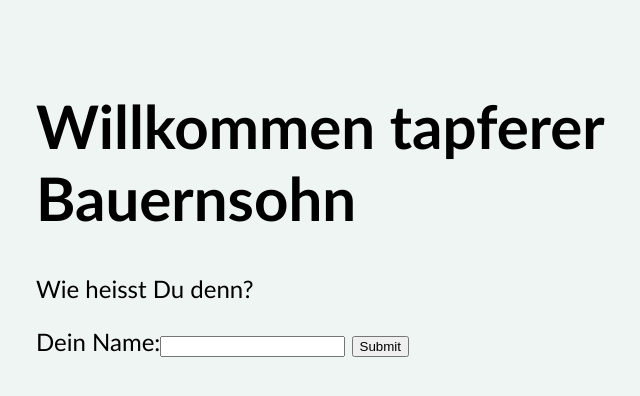
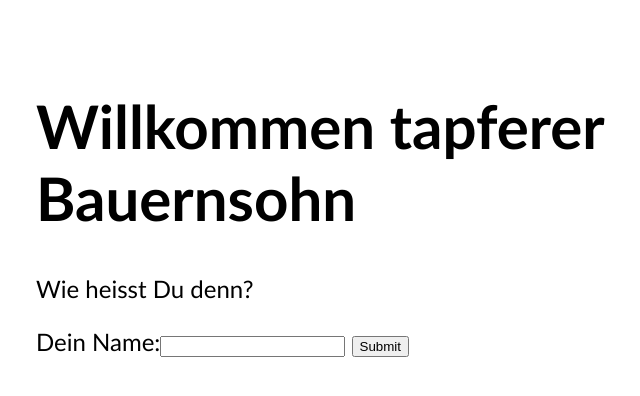
Before and after one commit to claudiopietra/Geotest, a Django app: template Geotest/templates/entername.html in a window 1280 px wide. Shown: the top 396 px of the page, without its empty margins (22-662 px from the left). Run offline with Django 3.2, Linux system fonts and the light colour scheme; the template is opened without the code that fills it: values that come from a table or form of the project are taken from there, others are empty.

Commit message:
Update Geotest.css

```diff
--- a/static/Geotest.css
+++ b/static/Geotest.css
@@ -15,7 +15,6 @@ img {
 }
 
 body {
-background: #EEF5F2 none no-repeat scroll 0 0;
 font-family: "Trebuchet MS", Helvetica, sans-serif;
 font-size: 24px;
 font-size: 150%;
```
